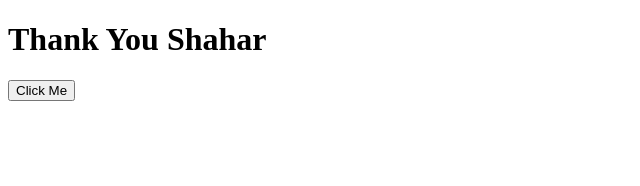
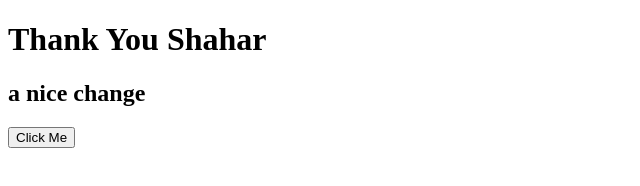
Before and after one commit to AgamiLior/HelloWorld, a plain HTML site: page index.html in a window 1280 px wide. Shown: the whole page, without its empty margins (0-640 px from the left). Drawn offline with Linux system fonts and the light colour scheme.

Commit message:
h2 was added

```diff
--- a/index.html
+++ b/index.html
@@ -7,6 +7,7 @@
 </head>
 <body>
     <h1>Thank You Shahar</h1>
+    <h2>a nice change</h2>
     <button>Click Me</button>
 
 </body>
```
